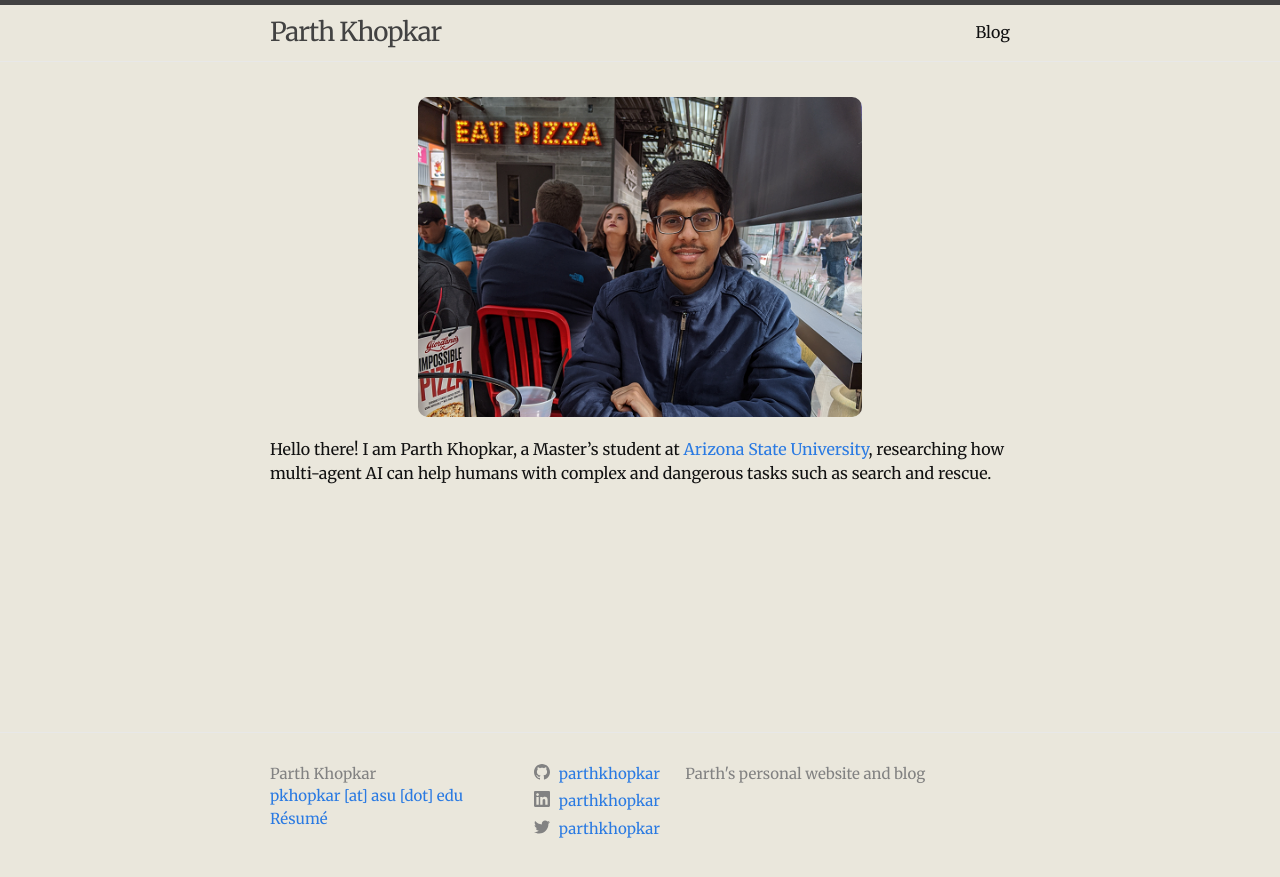
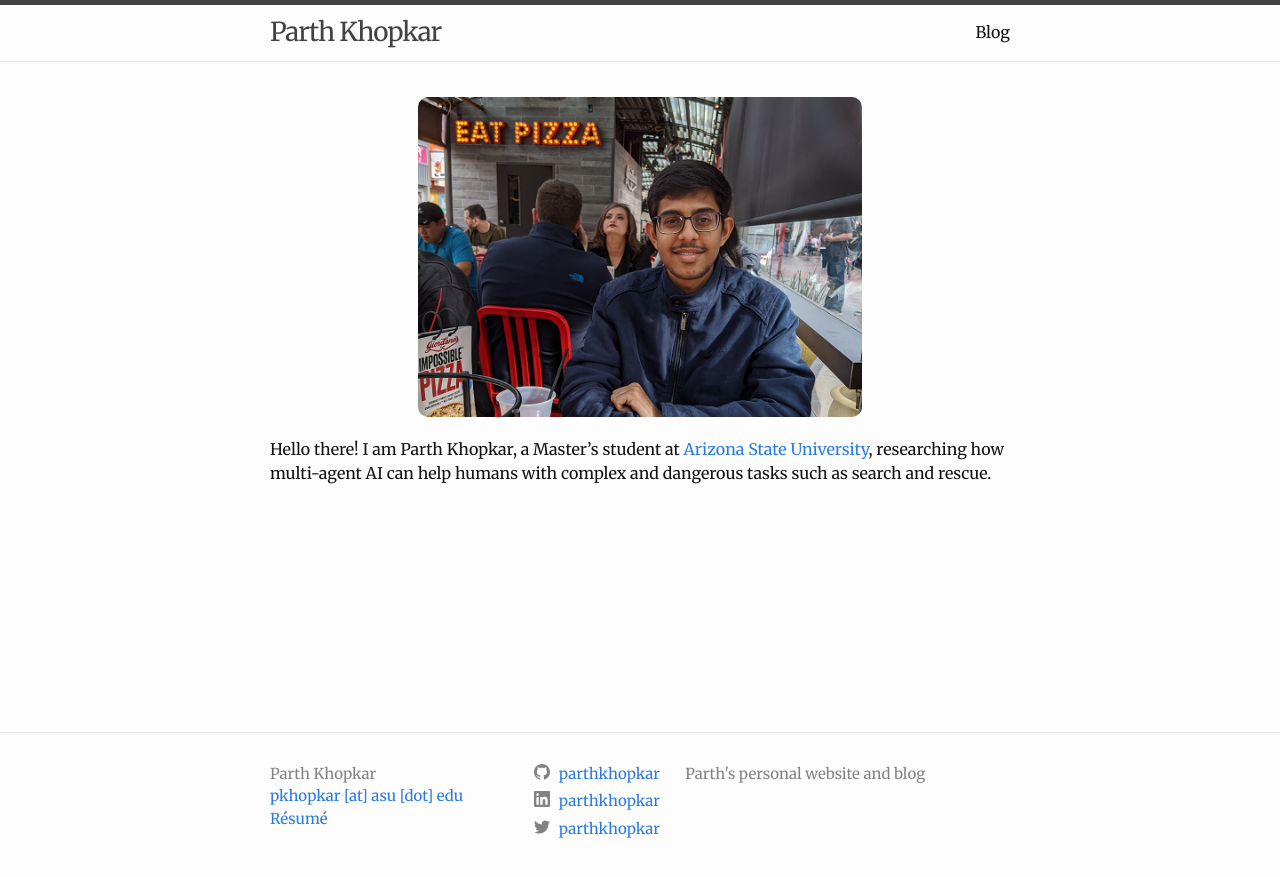
Before and after one commit to parthkhopkar/parthkhopkar.github.io, a Jekyll site: the page built from index.md, in a window 1280 px wide. Shown: the top 877 px of the page. Built offline with Jekyll 4.4.1, drawn with Linux system fonts in a browser that asks for light colours.

Commit message:
Change background color to default

```diff
--- a/_sass/minima.scss
+++ b/_sass/minima.scss
@@ -55,7 +55,7 @@ $on-laptop:        800px !default;
 
 body{
 	font-family: 'Merriweather', serif;
-	background-color: #EAE7DC;
+	//background-color: #EAE7DC;
 }
 
 #home-page-picture {
```
